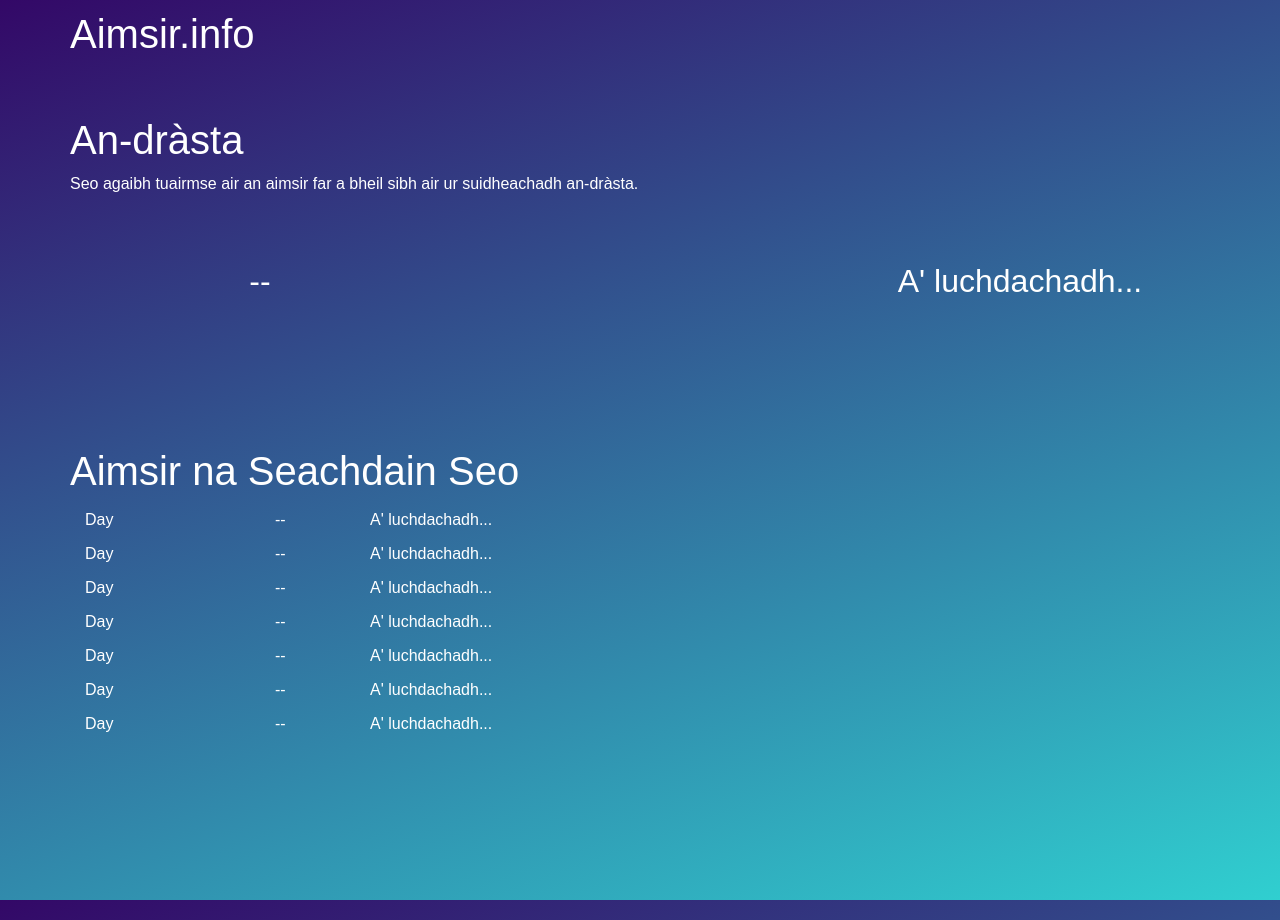
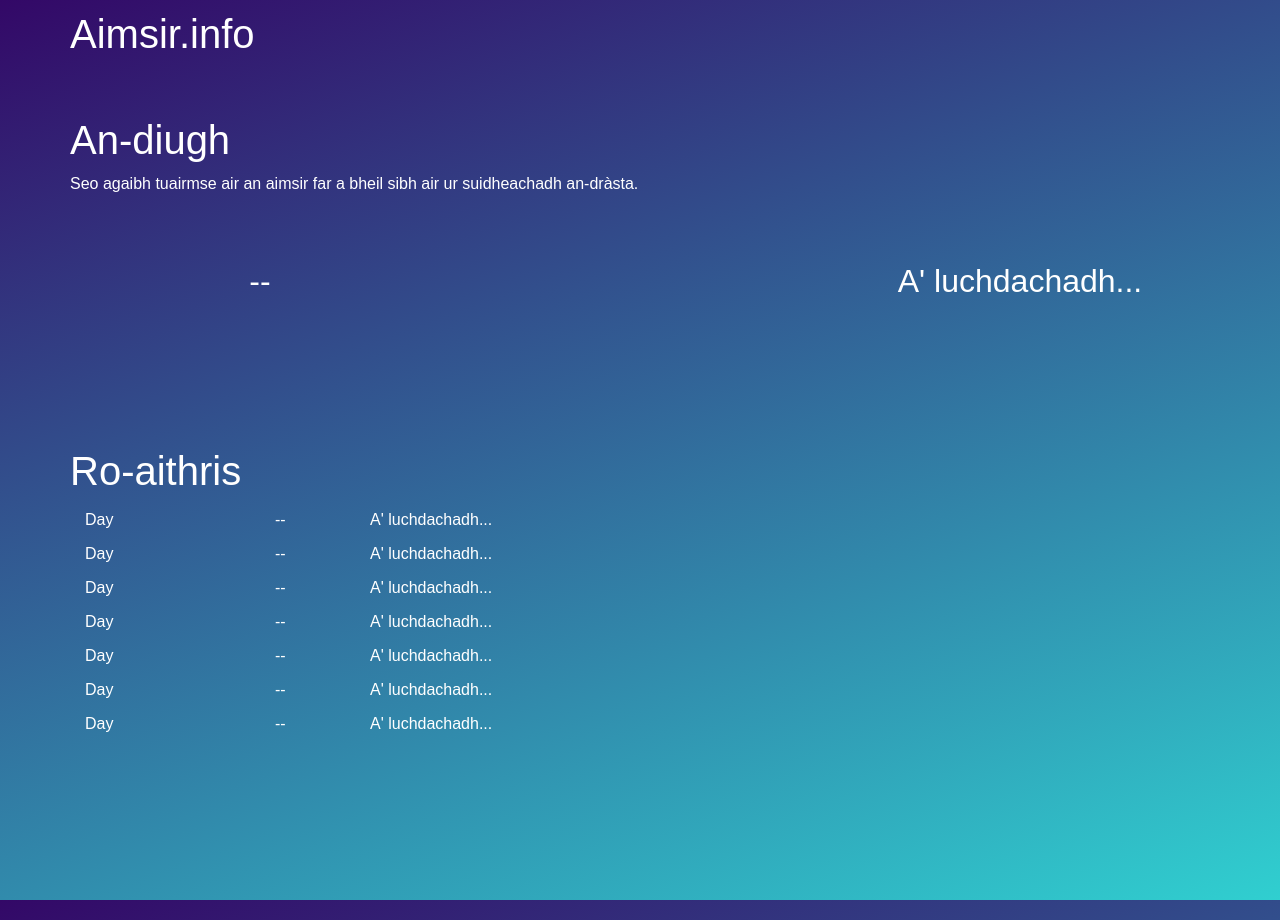
Before and after one commit to angeidheal/aimsir, a Jekyll site: the page built from index.html, in a window 1280 px wide. Built offline with Jekyll 4.4.1, drawn with Linux system fonts in a browser that asks for light colours; nearby versions of some CDN libraries; a script that is not in the unit is left out.

Commit message:
Update index.html

```diff
--- a/index.html
+++ b/index.html
@@ -10,7 +10,7 @@ title: Dachaigh
   </div>
 
   <div class="row now">
-    <h1>An-dràsta</h1>
+    <h1>An-diugh</h1>
   </div>
   <div class="row">
     <p>Seo agaibh tuairmse air an aimsir far a bheil sibh air ur suidheachadh an-dràsta.</p>
@@ -29,7 +29,7 @@ title: Dachaigh
   </div>
 
   <div class="row future">
-    <h1>Aimsir na Seachdain Seo</h1>
+    <h1>Ro-aithris</h1>
   </div>
 
     <div class="row daily-summary day-1">
```
